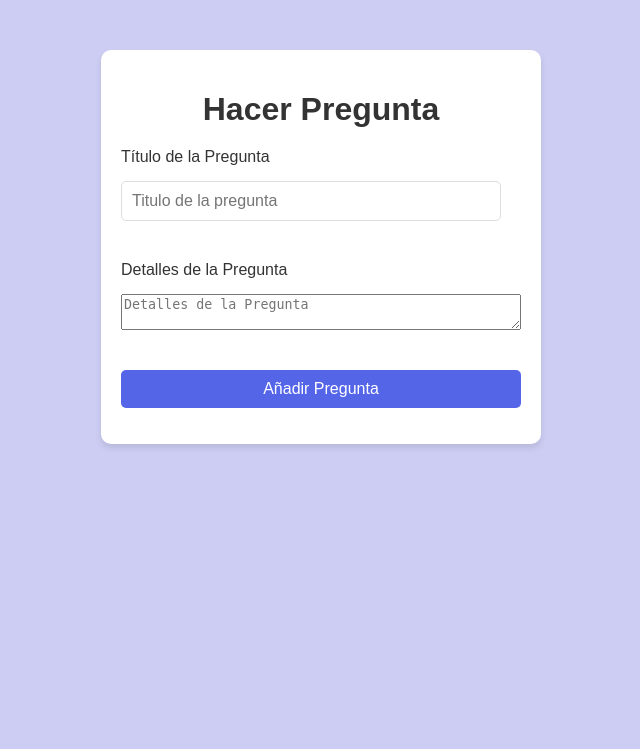
After one commit to adrimartiin/M7-UF4-AA2-Foro, a PHP site: page /paginas/form_insertar_pregunta.php in a window 1280 px wide. The commit adds this page. Shown: the top 749 px of the page, without its empty margins (319-959 px from the left). Run offline with PHP 8.4, Linux system fonts and the light colour scheme; a user stored in the database is signed in.

Commit message:
Pagina de formulario insertar pregunta + archivo de preguntas modificado

```diff
--- /dev/null
+++ b/paginas/form_insertar_pregunta.php
@@ -0,0 +1,41 @@
+<?php
+session_start();
+include_once '../conexion/conexion.php';
+
+// Si el usuario no esta logueado mostrar mensaje de error ya que no puede hacer preguntas
+if (!isset($_SESSION['usuario'])) {
+    // cambiar por sweet alert
+    echo "Error! Debes tener usuario para poder hacer preguntas.";
+} else {
+    ?>
+
+    <html lang="en">
+
+    <head>
+        <meta charset="UTF-8">
+        <meta name="viewport" content="width=device-width, initial-scale=1.0">
+        <link rel="stylesheet" href="../css/styles.css">
+        <title>Hacer Pregunta</title>
+    </head>
+
+    <body>
+        <div class="login-container">
+            <h1 class="login-title">Hacer Pregunta</h1>
+            <form action="../acciones/insertar_pregunta.php" method="POST" class="login-form">
+                <label for="title" class="form-label">Título de la Pregunta</label>
+                <input type="text" name="title" placeholder="Titulo de la pregunta" class="form-input">
+                <span class="error-message" id="error-nombre"></span>
+                <label for="content" class="form-label">Detalles de la Pregunta</label>
+                <textarea name="content" placeholder="Detalles de la Pregunta" class="form-control"></textarea>
+                <span class="error-message" id="error-pwd"></span>
+                <form action="" method="POST">
+                    <button type="submit" class="login-btn">Añadir Pregunta</button>
+                </form>
+            </form>
+        </div>
+    </body>
+
+    </html>
+    <?php
+        }
+    ?>
```
Also changed, not shown: paginas/preguntas.php (+10 -8 lines).
